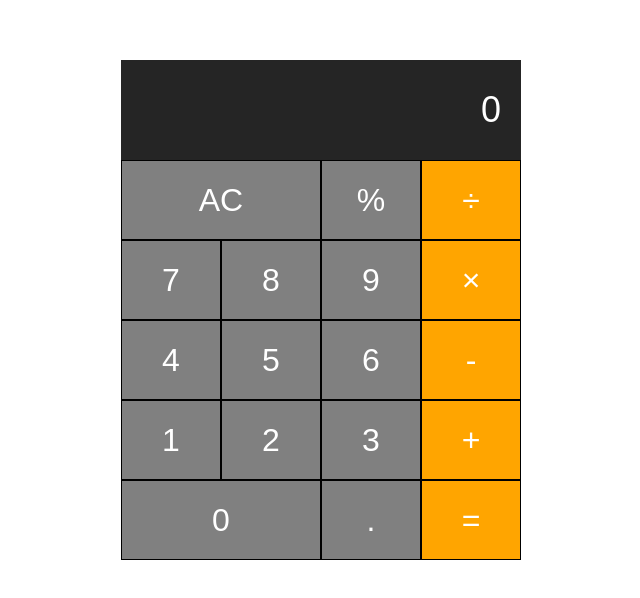
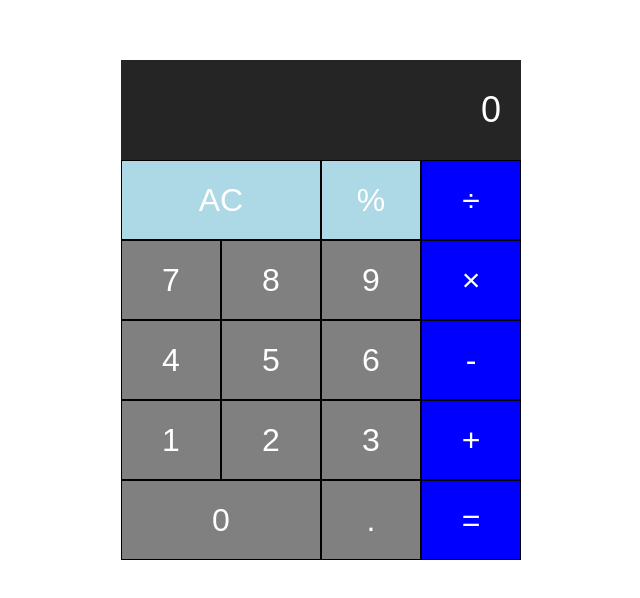
Before and after one commit to mthariqh/calculator-app, a plain HTML site: page index.html in a window 1280 px wide. Shown: the part 148-746 px from the top of the page, without its empty margins (319-959 px from the left). Drawn offline with Linux system fonts and the light colour scheme.

Commit message:
ninth step

```diff
--- a/stylesheet.css
+++ b/stylesheet.css
@@ -40,7 +40,7 @@ button {
 }
 
 .operator, .equal-sign {
-    background-color: orange;
+    background-color: blue;
 }
 
 button:hover {
@@ -48,5 +48,13 @@ button:hover {
 }
 
 .operator:hover, .equal-sign:hover {
-    background-color: darkorange;
+    background-color: darkblue;
 }
+
+.all-clear, .percentage {
+    background-color: lightblue;
+}
+
+.all-clear:hover, .percentage:hover {
+    background-color: blue;
+}
```
